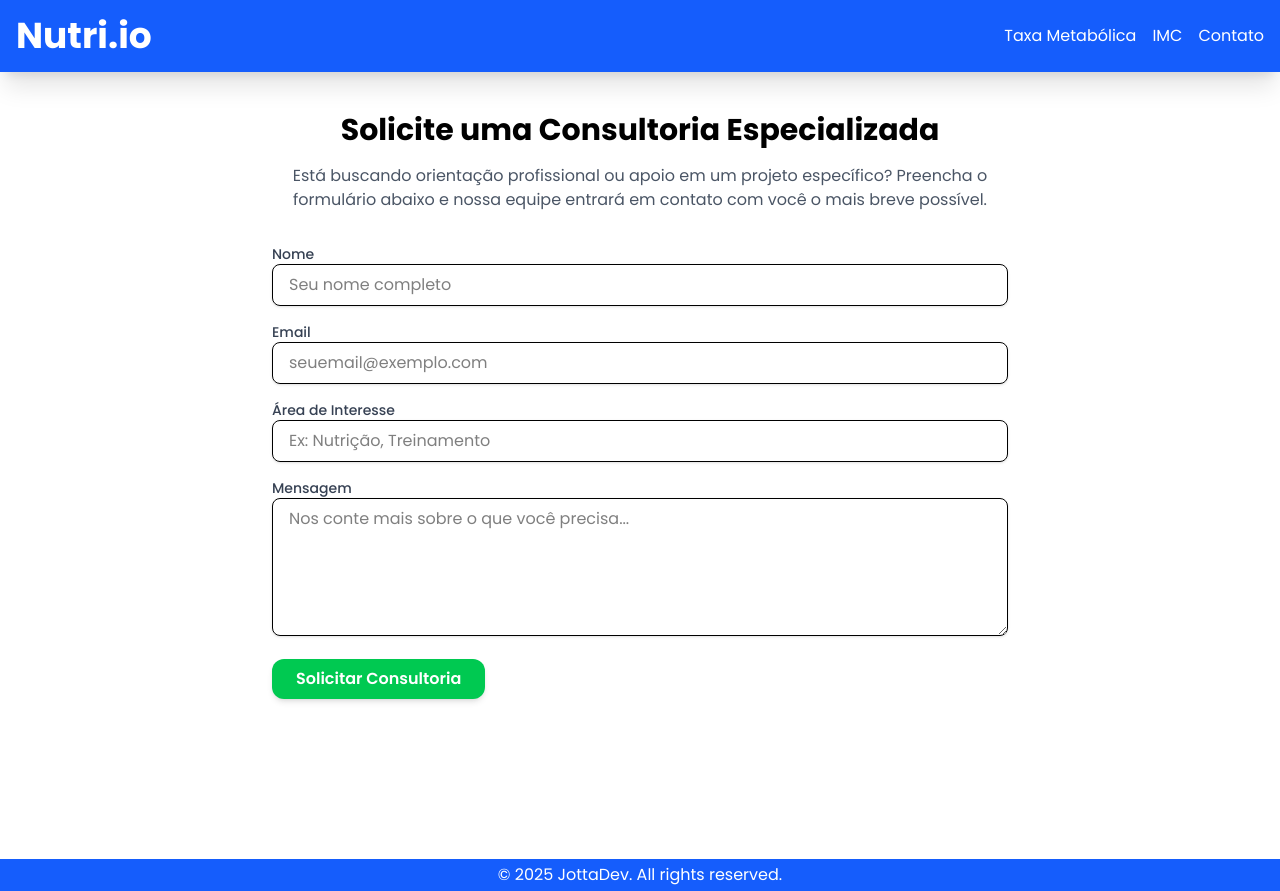
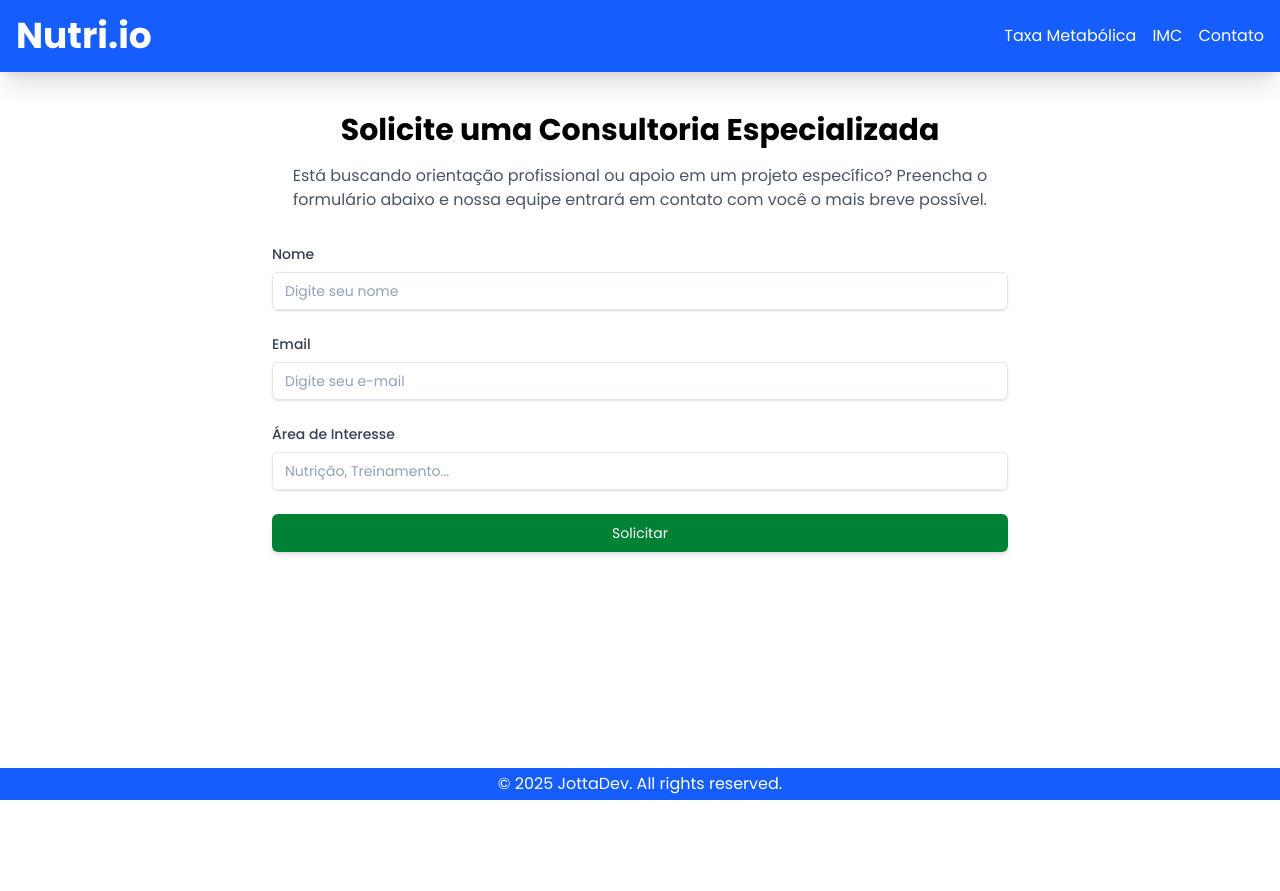
Before and after one commit to joaolucasvl/Nutrio, a React (Vite) app: page /contato in a window 1280 px wide. After the commit the page ends 800 px from the top, so only its background shows below. Built offline with nearby package versions, Linux system fonts and the light colour scheme.

Commit message:
Finalização pagina contato

```diff
--- a/src/components/button/button.tsx
+++ b/src/components/button/button.tsx
@@ -11,7 +11,7 @@ export const Button: FC<ButtonProps> = ({ type, ...props }) => {
       {...props}
       className="w-full rounded-md bg-blue-600 py-2 px-4 border border-transparent text-center text-sm text-white transition-all shadow-md hover:shadow-lg focus:bg-blue-700 focus:shadow-none active:bg-slate-700 hover:bg-blue-700 active:shadow-none disabled:pointer-events-none disabled:opacity-50 disabled:shadow-none "
     >
-      {type === "submit" ? "Calcular" : "Enviar"}
+      {type === "submit" ? "Calcular" : "Enviar" }
     </button>
   );
 };
--- a/src/pages/contato/index.tsx
+++ b/src/pages/contato/index.tsx
@@ -1,8 +1,15 @@
 import React from "react";
 import { Header } from "../../components/header/Header";
 import { Footer } from "../../components/footer/Footer";
+import { useState } from "react";
+import { Input } from "../../components/input/Input";
 
 function Contato() {
+    function handleSubmit(){
+        const [nome, setNome] = useState("")
+        const [email, setEmail] = useState("")
+        const [area, setArea] = useState("")
+    }
     return (
         <div className="flex flex-col min-h-screen">
             <Header/>
@@ -13,57 +20,32 @@ function Contato() {
                         Está buscando orientação profissional ou apoio em um projeto específico? Preencha o formulário abaixo e nossa equipe entrará em contato com você o mais breve possível.
                     </p>
 
-                    <form className="space-y-4 mb-40">
+                    <form className="space-y-6 mb-40" onSubmit={handleSubmit}>
                         <div>
-                            <label className="block text-sm font-medium text-gray-700">
+                            <label className="block text-sm font-medium text-gray-700 mb-2">
                                 Nome
                             </label>
-                            <input
-                                type="text"
-                                placeholder="Seu nome completo"
-                                className="w-full px-4 py-2 border rounded-lg shadow-sm focus:outline-none focus:ring-2 focus:ring-green-400"
-                            />
+                            <Input placeholder="Digite seu nome" name="nome"/>
+
                         </div>
 
                         <div>
-                            <label className="block text-sm font-medium text-gray-700">
+                            <label className="block text-sm font-medium text-gray-700 mb-2">
                                 Email
                             </label>
-                            <input
-                                type="email"
-                                placeholder="seuemail@exemplo.com"
-                                className="w-full px-4 py-2 border rounded-lg shadow-sm focus:outline-none focus:ring-2 focus:ring-green-400"
-                            />
+                            <Input placeholder="Digite seu e-mail" name="email"/>
+
                         </div>
-
                         <div>
-                            <label className="block text-sm font-medium text-gray-700">
+                            <label className="block text-sm font-medium text-gray-700 mb-2">
                                 Área de Interesse
                             </label>
-                            <input
-                                type="text"
-                                placeholder="Ex: Nutrição, Treinamento"
-                                className="w-full px-4 py-2 border rounded-lg shadow-sm focus:outline-none focus:ring-2 focus:ring-green-400"
-                            />
+                            <Input placeholder="Nutrição, Treinamento..." name="area"/>
                         </div>
+                        <button type="submit" className="w-full rounded-md bg-green-700 py-2 px-4 border border-transparent text-center text-sm text-white transition-all shadow-md hover:shadow-lg focus:bg-blue-700 focus:shadow-none active:bg-slate-700 hover:bg-blue-700 active:shadow-none disabled:pointer-events-none disabled:opacity-50 disabled:shadow-none ">
+                            Solicitar
+                        </button>
 
-                        <div>
-                            <label className="block text-sm font-medium text-gray-700">
-                                Mensagem
-                            </label>
-                            <textarea
-                                rows={5}
-                                placeholder="Nos conte mais sobre o que você precisa..."
-                                className="w-full px-4 py-2 border rounded-lg shadow-sm focus:outline-none focus:ring-2 focus:ring-green-400"
-                            ></textarea>
-                        </div>
-
-                        <button
-                            type="submit"
-                            className="bg-green-500 hover:bg-green-600 text-white font-semibold px-6 py-2 rounded-xl shadow-md transition"
-                        >
-                            Solicitar Consultoria
-                        </button>
                     </form>
                 </div>
             </div>
```
